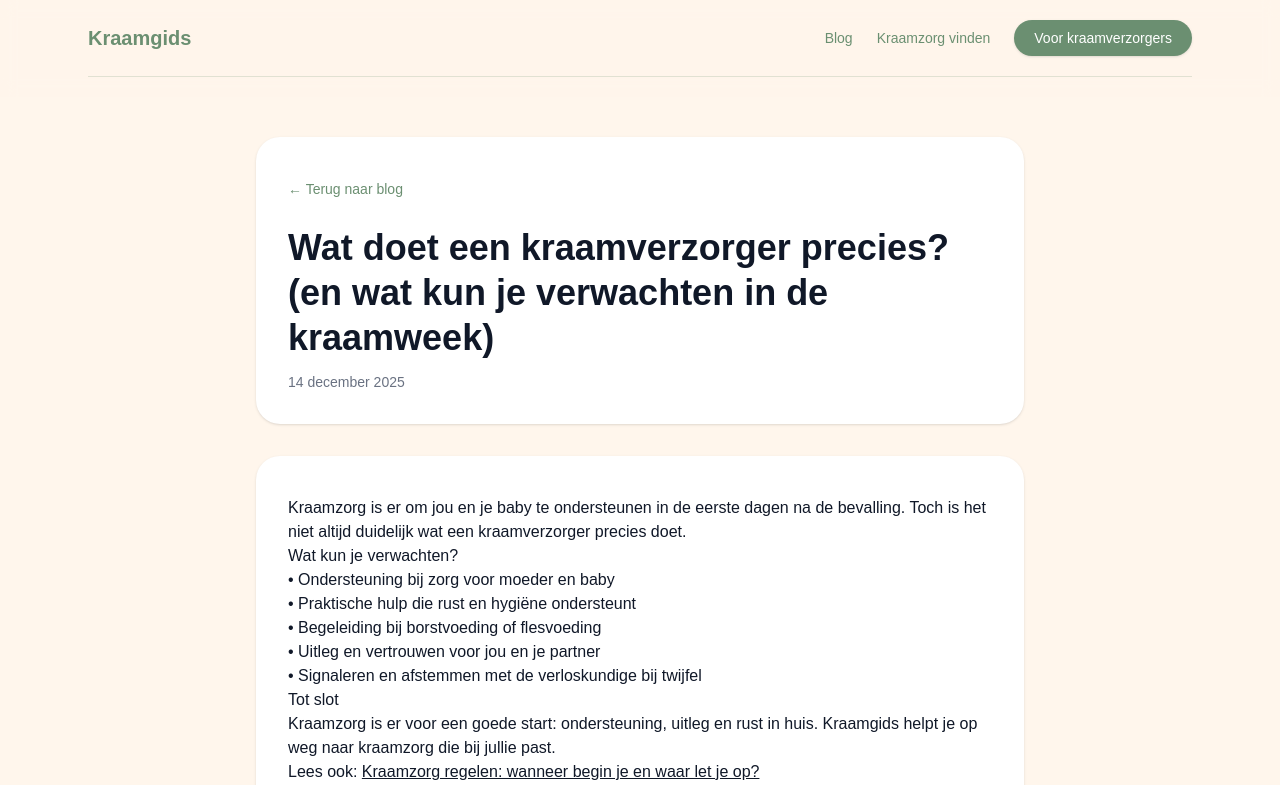
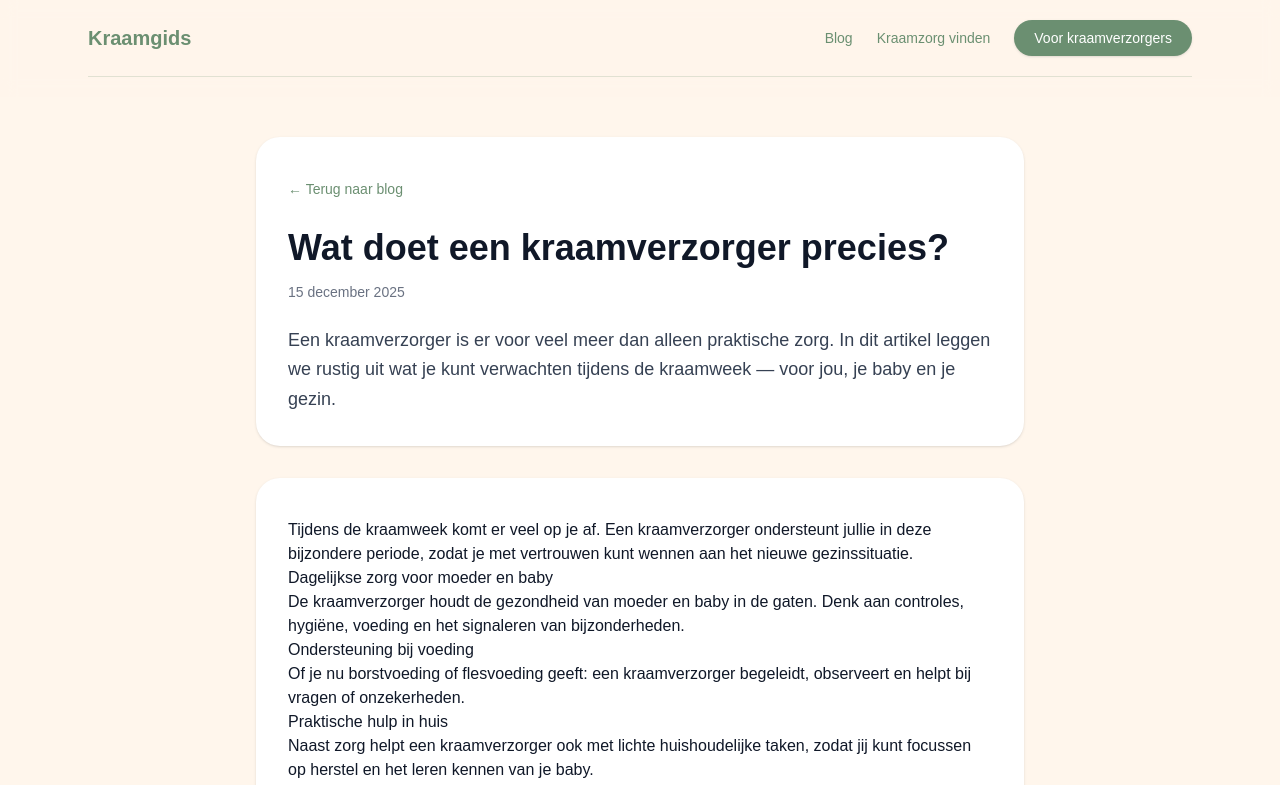
Before and after one commit to xJellyna/Kraamgids, a Next.js app: page /blog/wat-doet-een-kraamverzorger in a window 1280 px wide. Shown: the top 785 px of the page. Built offline with nearby package versions, Linux system fonts and the light colour scheme.

Commit message:
Add blog article wat-doet-een-kraamverzorger

```diff
--- a/app/blog/page.tsx
+++ b/app/blog/page.tsx
@@ -24,7 +24,7 @@ const posts: Post[] = [
     slug: "wat-doet-een-kraamverzorger",
     title:
       "Wat doet een kraamverzorger precies? (en wat kun je verwachten in de kraamweek)",
-    date: "14 december 2025",
+    date: "17 december 2025",
     excerpt:
       "Een helder overzicht van wat kraamzorg inhoudt: zorg, begeleiding, voeding en ondersteuning in de kraamweek.",
     categories: ["Kraamweek", "Zorg"],
--- a/app/blog/wat-doet-een-kraamverzorger/page.tsx
+++ b/app/blog/wat-doet-een-kraamverzorger/page.tsx
@@ -1,37 +1,51 @@
 import BlogPostLayout from "@/components/BlogPostLayout";
-import Link from "next/link";
 
-export default function WatDoetEenKraamverzorgerPost() {
+export default function WatDoetEenKraamverzorger() {
   return (
     <BlogPostLayout
-      title="Wat doet een kraamverzorger precies? (en wat kun je verwachten in de kraamweek)"
-      date="14 december 2025"
+      title="Wat doet een kraamverzorger precies?"
+      date="15 december 2025"
+      intro="Een kraamverzorger is er voor veel meer dan alleen praktische zorg. In dit artikel leggen we rustig uit wat je kunt verwachten tijdens de kraamweek — voor jou, je baby en je gezin."
+      related={[
+        {
+          title: "Kraamzorg regelen: wanneer begin je en waar let je op?",
+          slug: "kraamzorg-regelen",
+        },
+      ]}
     >
       <p>
-        Kraamzorg is er om jou en je baby te ondersteunen in de eerste dagen na de bevalling. Toch is het niet altijd duidelijk wat een kraamverzorger precies doet.
+        Tijdens de kraamweek komt er veel op je af. Een kraamverzorger ondersteunt
+        jullie in deze bijzondere periode, zodat je met vertrouwen kunt wennen
+        aan het nieuwe gezinssituatie.
       </p>
 
+      <h2>Dagelijkse zorg voor moeder en baby</h2>
+      <p>
+        De kraamverzorger houdt de gezondheid van moeder en baby in de gaten.
+        Denk aan controles, hygiëne, voeding en het signaleren van bijzonderheden.
+      </p>
 
-      <h2>Wat kun je verwachten?</h2>
-      <ul>
-        <li>• Ondersteuning bij zorg voor moeder en baby</li>
-        <li>• Praktische hulp die rust en hygiëne ondersteunt</li>
-        <li>• Begeleiding bij borstvoeding of flesvoeding</li>
-        <li>• Uitleg en vertrouwen voor jou en je partner</li>
-        <li>• Signaleren en afstemmen met de verloskundige bij twijfel</li>
-      </ul>
+      <h2>Ondersteuning bij voeding</h2>
+      <p>
+        Of je nu borstvoeding of flesvoeding geeft: een kraamverzorger begeleidt,
+        observeert en helpt bij vragen of onzekerheden.
+      </p>
 
-      <h2>Tot slot</h2>
+      <h2>Praktische hulp in huis</h2>
       <p>
-        Kraamzorg is er voor een goede start: ondersteuning, uitleg en rust in huis.
-        Kraamgids helpt je op weg naar kraamzorg die bij jullie past.
+        Naast zorg helpt een kraamverzorger ook met lichte huishoudelijke taken,
+        zodat jij kunt focussen op herstel en het leren kennen van je baby.
+      </p>
+
+      <h2>Begeleiding en rust</h2>
+      <p>
+        Misschien wel het belangrijkste: een kraamverzorger brengt rust,
+        structuur en vertrouwen in een intense week.
       </p>
 
       <p>
-        Lees ook:{" "}
-        <Link className="underline" href="/blog/kraamzorg-regelen">
-          Kraamzorg regelen: wanneer begin je en waar let je op?
-        </Link>
+        Iedere kraamverzorger werkt net iets anders. Daarom is het belangrijk
+        iemand te vinden die past bij jullie wensen en situatie.
       </p>
     </BlogPostLayout>
   );
--- a/app/voor-kraamverzorgers/page.tsx
+++ b/app/voor-kraamverzorgers/page.tsx
@@ -15,7 +15,7 @@ export default function VoorKraamverzorgersPage() {
         </h1>
 
         <p className="mt-4 max-w-2xl text-lg text-gray-700">
-          Kraamgids is een rustig, overzichtelijk platform waar (aanstaande) ouders
+          Kraamgids is een betrouwbaar, overzichtelijk platform waar (aanstaande) ouders
           betrouwbare kraamzorg kunnen vinden. Geen ruis — wél de juiste match.
         </p>
 
@@ -87,7 +87,7 @@ export default function VoorKraamverzorgersPage() {
             </div>
 
             <p className="mt-3 text-sm text-gray-700">
-              Je kunt de prijs later eenvoudig aanpassen. Voor nu is dit een placeholder.
+
             </p>
 
             <a href="#aanmelden" className="mt-5 inline-block brand-button">
@@ -95,8 +95,7 @@ export default function VoorKraamverzorgersPage() {
             </a>
 
             <p className="mt-3 text-xs text-gray-500">
-              Tip: je kunt ook starten met “Founding members” (bijv. tijdelijk gratis of korting)
-              om het aanbod snel op te bouwen.
+              Info
             </p>
           </div>
         </div>
```
